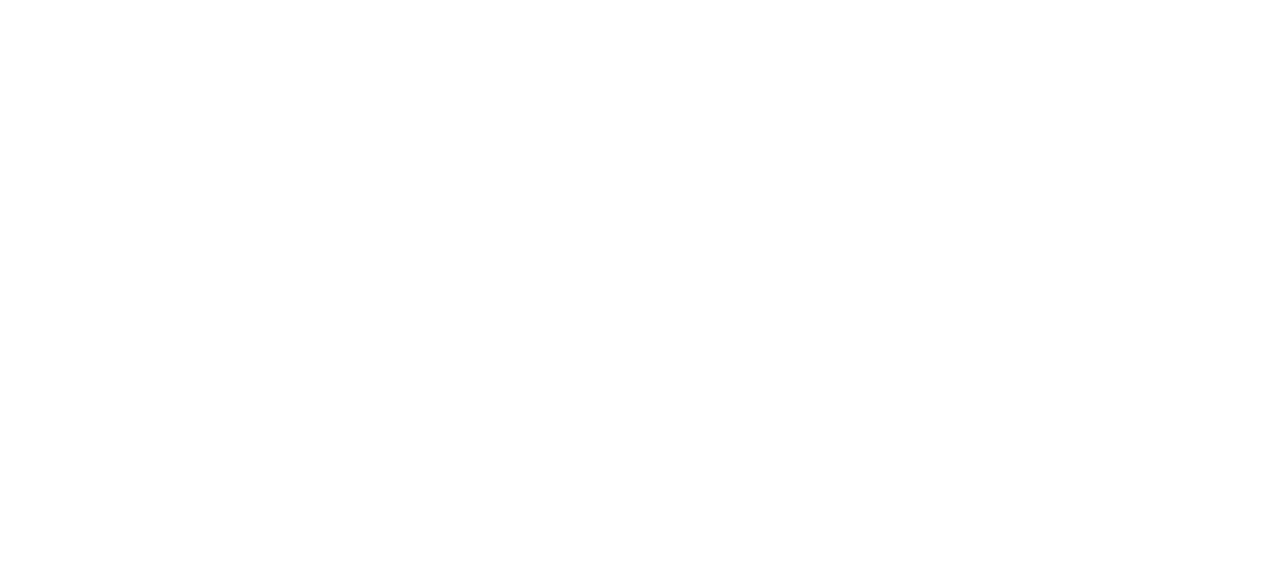
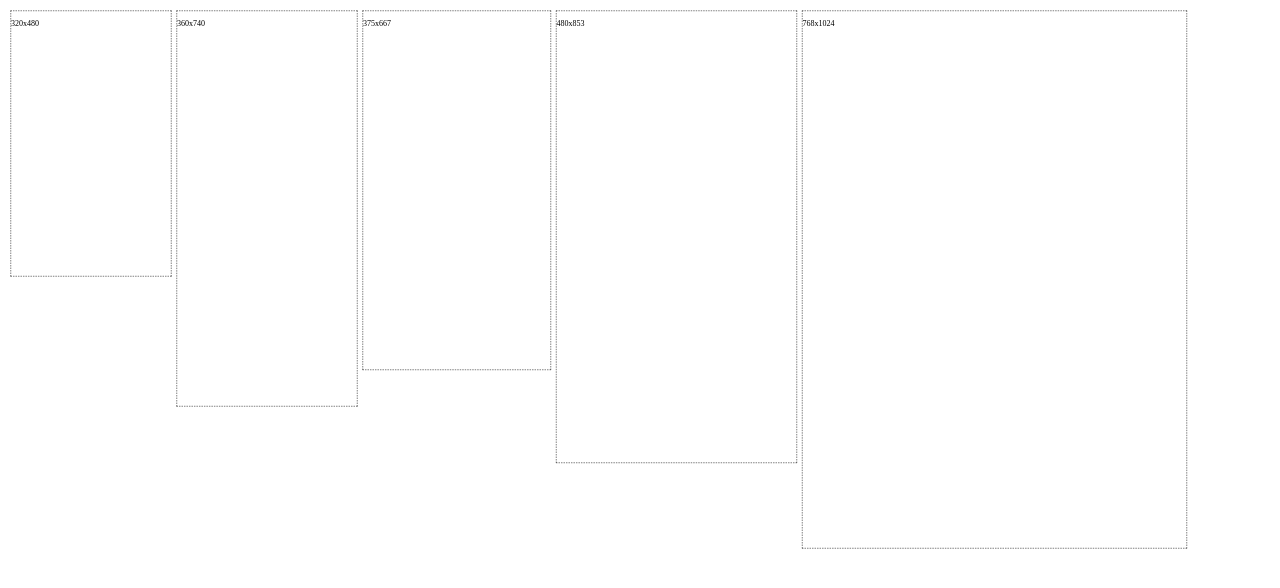
Before and after one commit to sasza2/web-responsive-viewer, a React (Create React App) app: page / in a window 1280 px wide. Shown: the top 588 px of the page. Built offline with nearby package versions, Linux system fonts and the light colour scheme.

Commit message:
webview component mv path

```diff
--- a/public/main.js
+++ b/public/main.js
@@ -14,7 +14,7 @@
 function createWindow() {
   mainWindow = new BrowserWindow({width: 900, height: 680, webPreferences: { webSecurity: false,  webviewTag: true }});
   mainWindow.loadURL(isDev ? 'http://localhost:3000' : `file://${path.join(__dirname, '../build/index.html')}`);
-  mainWindow.webContents.openDevTools()
+  //mainWindow.webContents.openDevTools()
   mainWindow.on('closed', () => mainWindow = null);
 }
 
--- a/src/App.js
+++ b/src/App.js
@@ -1,7 +1,15 @@
-import React from 'react';
+import React, { Fragment } from 'react';
+
+import WebView from 'components/WebView'
 
 const App = () => (
-  <div dangerouslySetInnerHTML={{ __html: '<webview src="https://www.github.com/" disablewebsecurity></webview>'}} />
+  <div style={{ display: 'flex', 'align-items': 'flex-start', transform: 'scale(0.5)', 'transformOrigin': 'top left' }}>
+    <WebView width={320} height={480} />
+    <WebView width={360} height={740} />
+    <WebView width={375} height={667} />
+    <WebView width={480} height={853} />
+    <WebView width={768} height={1024} />
+  </div>
 )
 
 export default App
--- /dev/null
+++ b/src/components/WebView/WebView.js
@@ -0,0 +1,15 @@
+import React from 'react'
+
+const WebView = ({ width, height }) => (
+  <div style={{ margin: 5, border: '1px dashed #000'}}>
+    <p>{width}x{height}</p>
+    <div
+      style={{ width, height }}
+      dangerouslySetInnerHTML={{
+        __html: '<webview style="width: 100%; height: 100%;" src="https://www.github.com/" disablewebsecurity></webview>'
+      }}
+    />
+  </div>
+)
+
+export default WebView
--- /dev/null
+++ b/src/components/WebView/index.js
@@ -0,0 +1 @@
+export { default } from './WebView'
```
